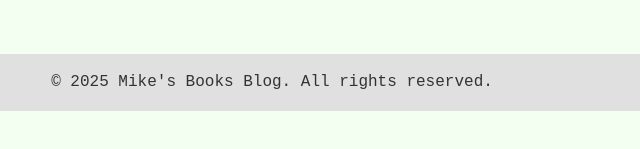
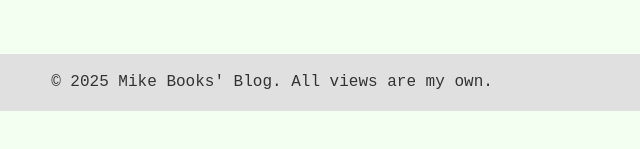
Before and after one commit to mikebooks/mikebooks.blog, a plain HTML site: page about.html in a window 1280 px wide. Shown: the part 371-520 px from the top of the page, 368-1008 px from the left. Drawn offline with Linux system fonts and the light colour scheme; a web font is replaced by a local one.

Commit message:
footer fix

```diff
--- a/about.html
+++ b/about.html
@@ -73,7 +73,7 @@
 
     <footer>
         <div class="container">
-            <p>&copy; 2025 Mike's Books Blog. All rights reserved.</p>
+            <p>&copy; 2025 Mike Books' Blog. All views are my own.</p>
         </div>
     </footer>
 
```
Also changed, not shown: index.html (+1 -1 lines), posts/Building a Website with AI: What I Learned.html (+1 -1 lines), posts/template.html (+1 -1 lines).
